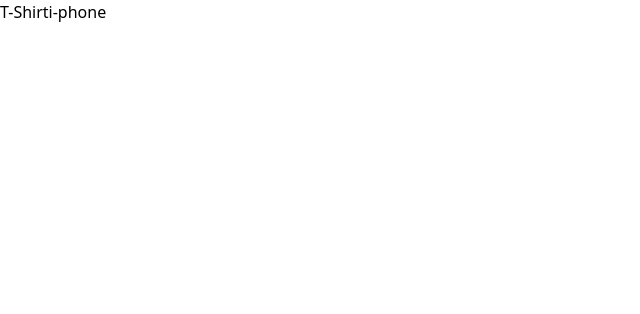
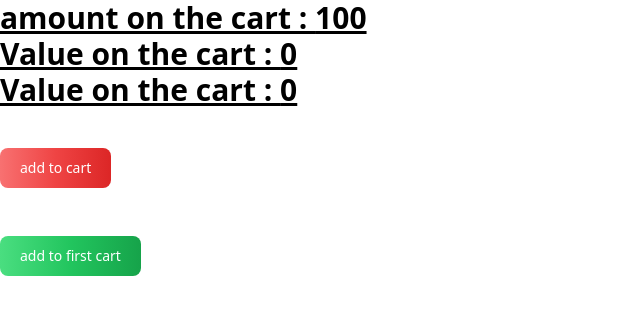
Before and after one commit to ravindrauiet/JSpiderReact, a React (Vite) app in the folder project/project-1/: page / in a window 1280 px wide. Shown: the top 314 px of the page, without its empty margins (0-640 px from the left). Built offline with nearby package versions, Linux system fonts and the light colour scheme.

Commit message:
UseEffect

```diff
--- a/project/project-1/src/App.jsx
+++ b/project/project-1/src/App.jsx
@@ -2,6 +2,7 @@
 // import Props from './componrnts/Props'
 // import EventIntro from './day3/EventIntro'
 import ContextAPIIntro from './ContextAPIIntro/ContextAPIIntro'
+import UseEffectComponet from './UseEffectComponents/UseEffectComponet'
 import UseStateAll from './UseState/UseStateAll'
 import ConditionalRending from './conditionalRending/ConditionalRending'
 import UseRefHook from './useRefHook/UseRefHook'
@@ -16,7 +17,8 @@ function App() {
       {/* <UseStateAll /> */}
       {/* <ConditionalRending /> */}
       {/* <UseRefHook /> */}
-      <ContextAPIIntro />
+      {/* <ContextAPIIntro /> */}
+      <UseEffectComponet />
     </div>
   )
 }
--- /dev/null
+++ b/project/project-1/src/UseEffectComponents/UseEffectComponet.jsx
@@ -0,0 +1,40 @@
+import React, { useEffect, useState } from "react";
+
+const UseEffectComponet = () => {
+  let [amount, setAmount] = useState(0);
+  let [count, setCount] = useState(0);
+  let [first, setFirst] = useState(0);
+
+  useEffect(() => {
+    setAmount(amount + 100);
+  }, [count]);
+
+  return (
+    <div className="text-3xl font-bold underline">
+      <h1>amount on the cart : {amount}</h1>
+      <h1>Value on the cart : {count}</h1>
+      <h1>Value on the cart : {first}</h1>
+      <br />
+      <button
+        onClick={() => {
+          setCount(count + 1);
+        }}
+        className="text-white bg-gradient-to-r from-red-400 via-red-500 to-red-600 hover:bg-gradient-to-br focus:ring-4 focus:outline-none focus:ring-red-300 dark:focus:ring-red-800 font-medium rounded-lg text-sm px-5 py-2.5 text-center me-2 mb-2"
+      >
+        add to cart
+      </button>
+      <br />
+      <br />
+      <button
+        onClick={() => {
+          setFirst(first + 1);
+        }}
+        className="text-white bg-gradient-to-r from-green-400 via-green-500 to-green-600 hover:bg-gradient-to-br focus:ring-4 focus:outline-none focus:ring-green-300 dark:focus:ring-green-800 font-medium rounded-lg text-sm px-5 py-2.5 text-center me-2 mb-2"
+      >
+        add to first cart
+      </button>
+    </div>
+  );
+};
+
+export default UseEffectComponet;
--- a/project/project-1/tailwind.config.js
+++ b/project/project-1/tailwind.config.js
@@ -1,8 +1,8 @@
 /** @type {import('tailwindcss').Config} */
 module.exports = {
   content: [
-    './pages/**/*.{html,jsx}',
-    './components/**/*.{html,jsx}',
+    "./index.html",
+    "./src/**/*.{js,ts,jsx,tsx}",
   ],
   theme: {
     extend: {},
```
